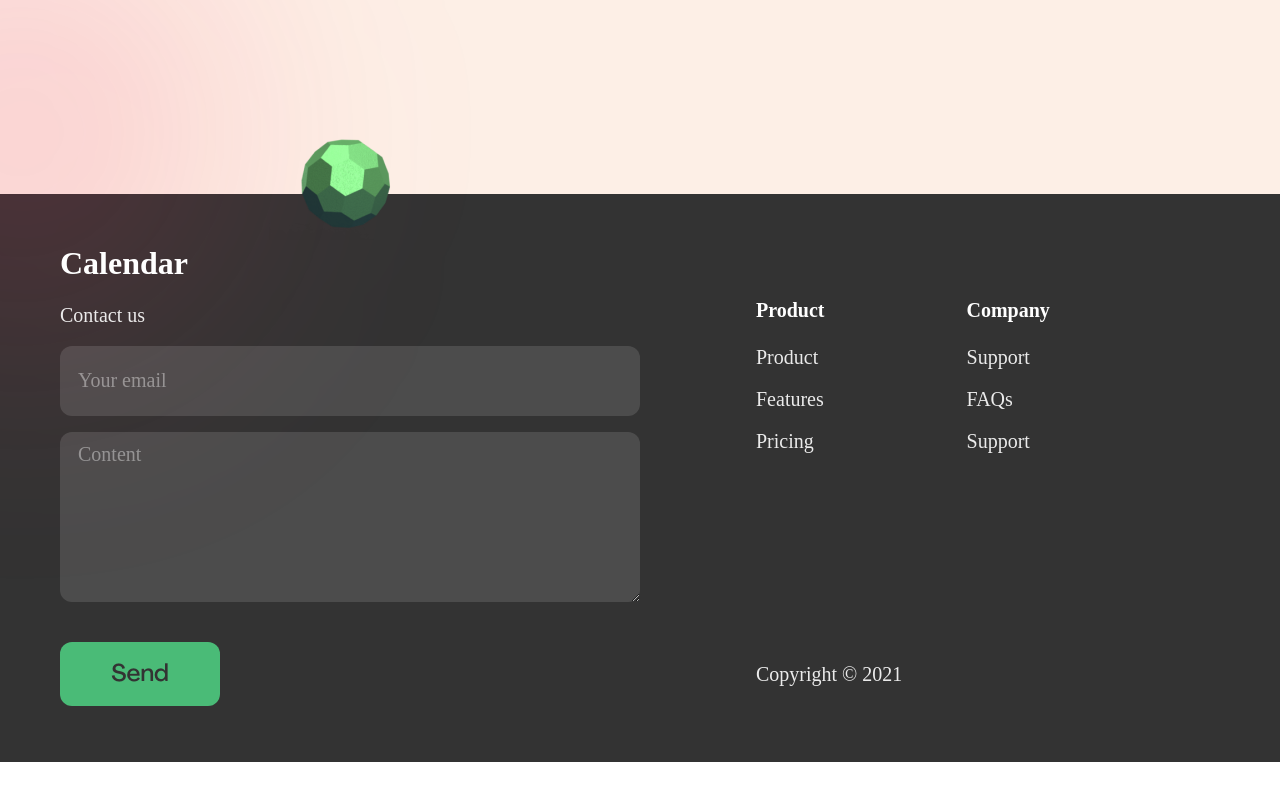
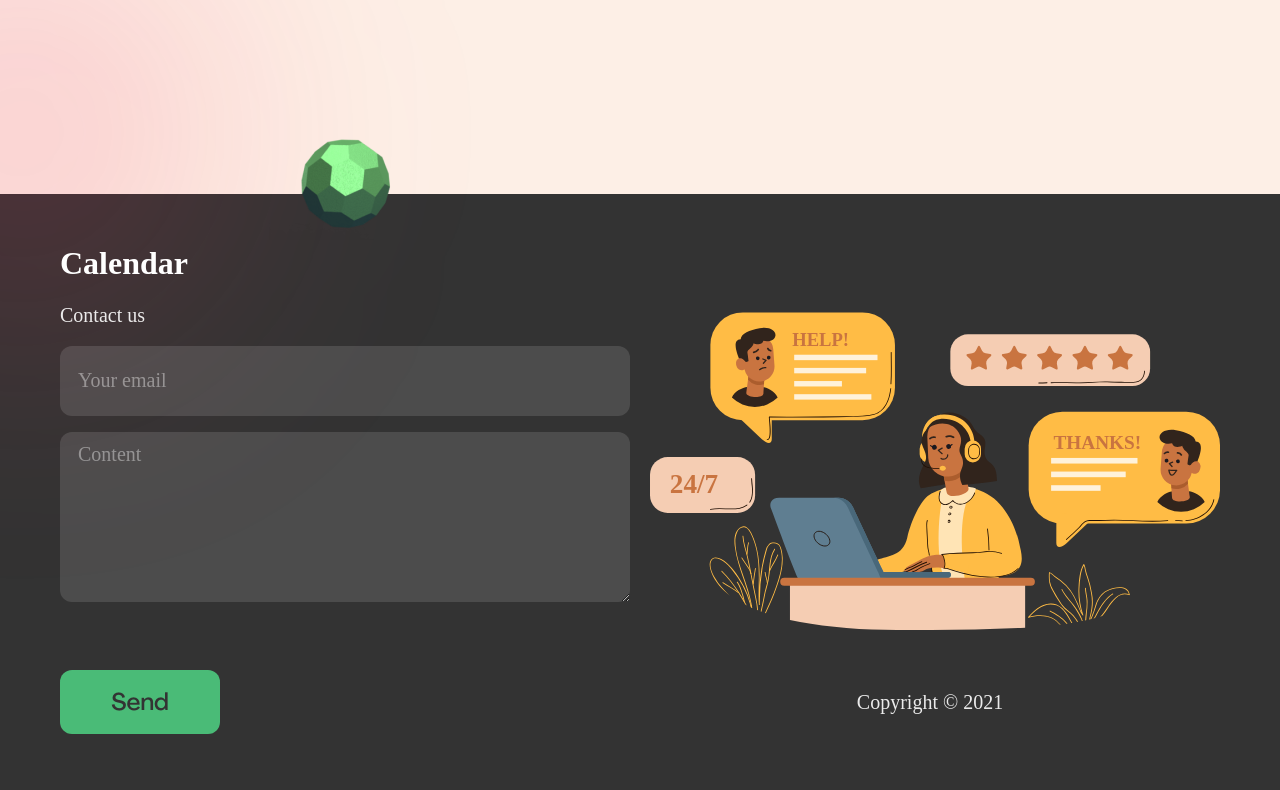
Before and after one commit to NPG-ThaoVo/StarNest, a React (Create React App) app: page /calendar in a window 1280 px wide. Shown: the part 4944-5734 px from the top of the page. Before the commit the page ends 5706 px from the top, so only its background shows below. Built offline with nearby package versions, Linux system fonts and the light colour scheme; a web font is replaced by a local one.

Commit message:
fix footer

```diff
--- a/src/components/calendar/feedback/index.module.css
+++ b/src/components/calendar/feedback/index.module.css
@@ -129,6 +129,7 @@
   justify-content: flex-end;
 }
 .next > div {
+  cursor: pointer;
   border-radius: 100px;
   display: flex;
   justify-content: center;
@@ -171,6 +172,11 @@
   }
 }
 
+@media screen and (max-width: 850px) {
+  .content {
+    height: 140px;
+  }
+}
 /* @keyframes turn-to-black {
   from {
     background: #4abb77;
--- a/src/components/calendar/footer/index.js
+++ b/src/components/calendar/footer/index.js
@@ -110,7 +110,7 @@ export default function Footer(props) {
                 <div>Send</div>
               </div>
             </div>
-            <div className={styles["footer"]}>
+            {/* <div className={styles["footer"]}>
               <div className={styles["paths"]}>
                 <div>
                   <div>Product</div>
@@ -125,6 +125,9 @@ export default function Footer(props) {
                   <a href="/calendar">Support</a>
                 </div>
               </div>
+            </div> */}
+            <div className={styles['imageWrapper']}>
+              <img className={styles['image']} src="/imgs/contact-01.svg" alt=""/>
             </div>
           </div>
           <div className={styles["foot"]}>
--- a/src/components/calendar/footer/index.module.css
+++ b/src/components/calendar/footer/index.module.css
@@ -24,6 +24,7 @@
   width: 100%;
   display: flex;
   justify-content: space-between;
+  gap: 20px;
 }
 .contact {
   width: 50%;
@@ -137,11 +138,14 @@
   display: none;
 }
 .copyright {
-  width: 40%;
+  width: 50%;
   font-size: 20px;
   line-height: 30px;
   color: #ffffff;
   opacity: .9;
+  display: flex;
+  justify-content: center;
+  align-items: center;
 }
 
 .container > img {
@@ -150,6 +154,16 @@
   height: 116px;
   left: 269px;
   top: -70px;
+}
+
+.imageWrapper {
+  width: 50%;
+  display: flex;
+  justify-content: center;
+  align-items: center;
+}
+.image {
+  max-width: 100%;
 }
 
 @media (max-width: 1199px) {
@@ -203,6 +217,9 @@
     left: 50px;
     top: -49px;
   }
+  .imageWrapper {
+    display: none;
+  }
 }
 @media (max-width: 600px) {
   .container {
```
Also changed, not shown: public/imgs/contact-01.svg (added).
